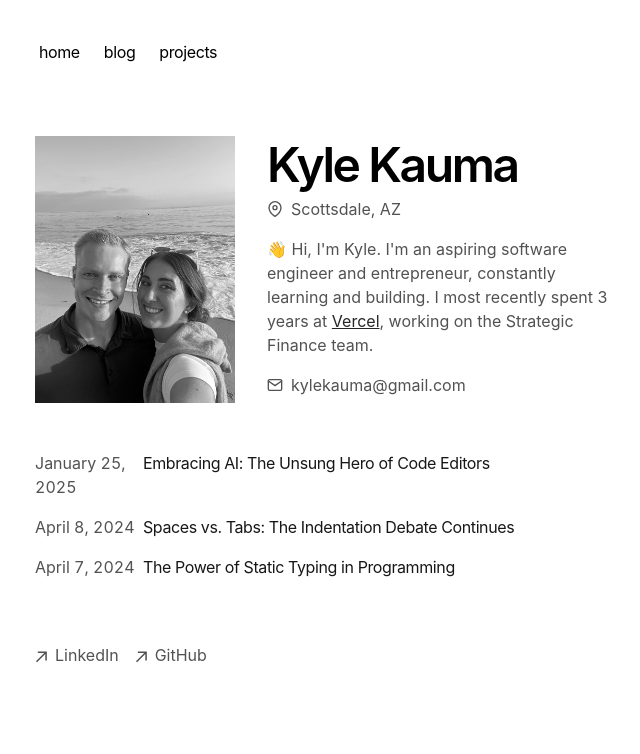
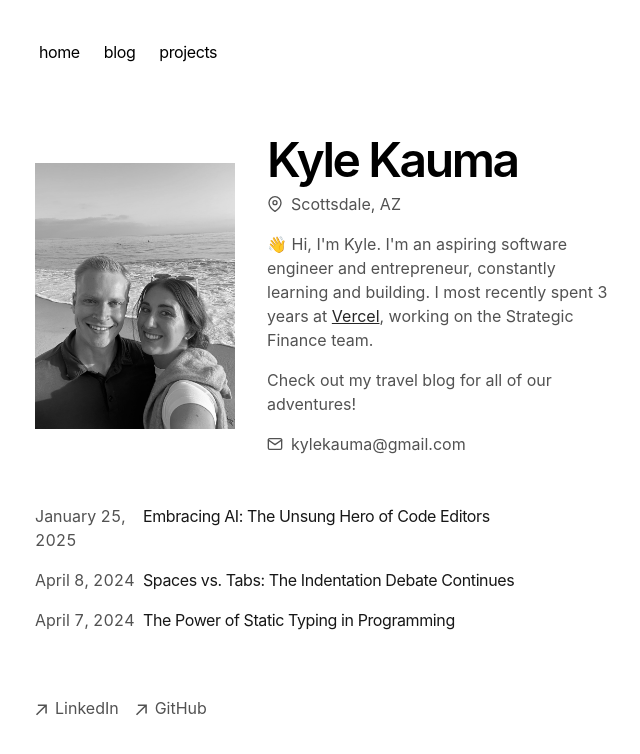
Before and after one commit to kkauma/kyles-portfolio, a Next.js app: page / in a window 1280 px wide. Shown: the top 754 px of the page, without its empty margins (317-957 px from the left). Built offline with nearby package versions, Linux system fonts and the light colour scheme.

Commit message:
Edit campfinder photo

```diff
--- a/app/components/projects.tsx
+++ b/app/components/projects.tsx
@@ -12,7 +12,7 @@ const projects: Project[] = [
   {
     title: "Campfinder",
     description: "A website for finding campsites all over the world.",
-    image: "/camp.jpg",
+    image: "/campsite.jpg",
     code: "https://github.com/kkauma/campfinder",
     demo: "https://campfinder-bd1w.onrender.com/",
   },
--- a/app/page.tsx
+++ b/app/page.tsx
@@ -47,6 +47,9 @@ export default function Page() {
             </a>
             , working on the Strategic Finance team.
           </p>
+          <p className="text-neutral-600 dark:text-neutral-400 mb-4">
+            Check out my travel blog for all of our adventures!
+          </p>
           <CopyEmail />
         </div>
       </div>
```
Also changed, not shown: public/camp.jpg (deleted), public/campsite.jpg (added).
